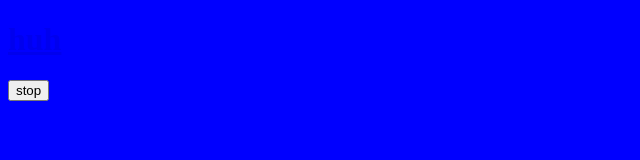
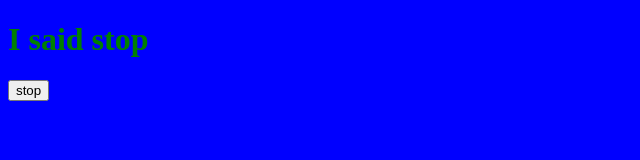
Before and after one commit to rkloepfer90/stuff, a plain HTML site: page index.html in a window 1280 px wide. Both pictures are taken after a click on the button "stop". Shown: the whole page, without its empty margins (0-640 px from the left). Drawn offline with Linux system fonts and the light colour scheme.

Commit message:
Update index.html

```diff
--- a/index.html
+++ b/index.html
@@ -13,11 +13,17 @@
 		}
 
 	</style>
+
 </head>
 <body>
-	<h1><a href="/stuff/random.html">huh</a></h1>
-	<button onclick="alert('okay')">stop</button>
-
+	<h1 id="thing"><a href="/stuff/random.html">huh</a></h1>
+	<button onclick="doTheThing()">stop</button>
 
 </body>
+<script type="text/javascript">
+		function doTheThing() {
+			var title_element = document.getElementById('thing')
+			title_element.innerText = 'I said stop'
+			}
+</script>
 </html>
```
